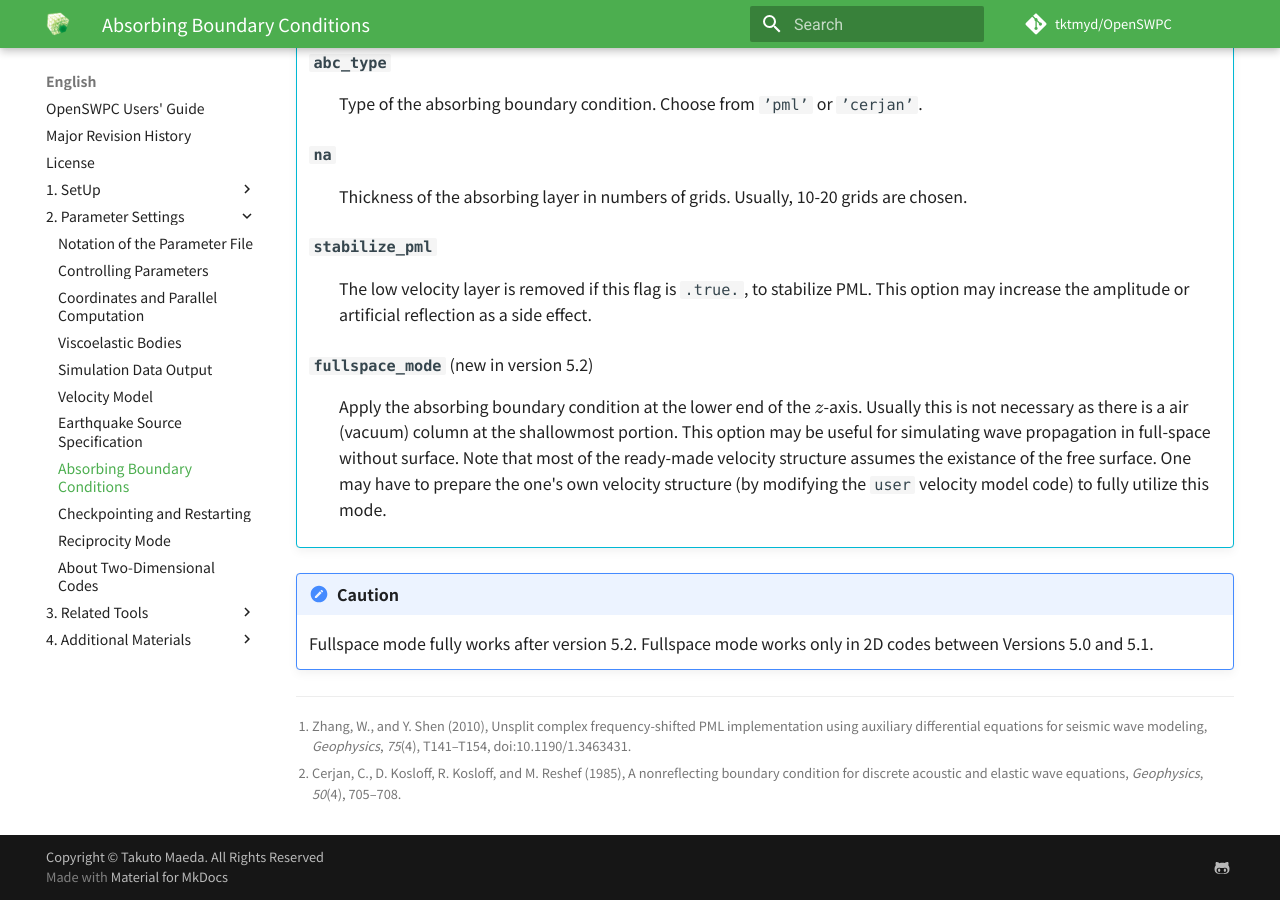
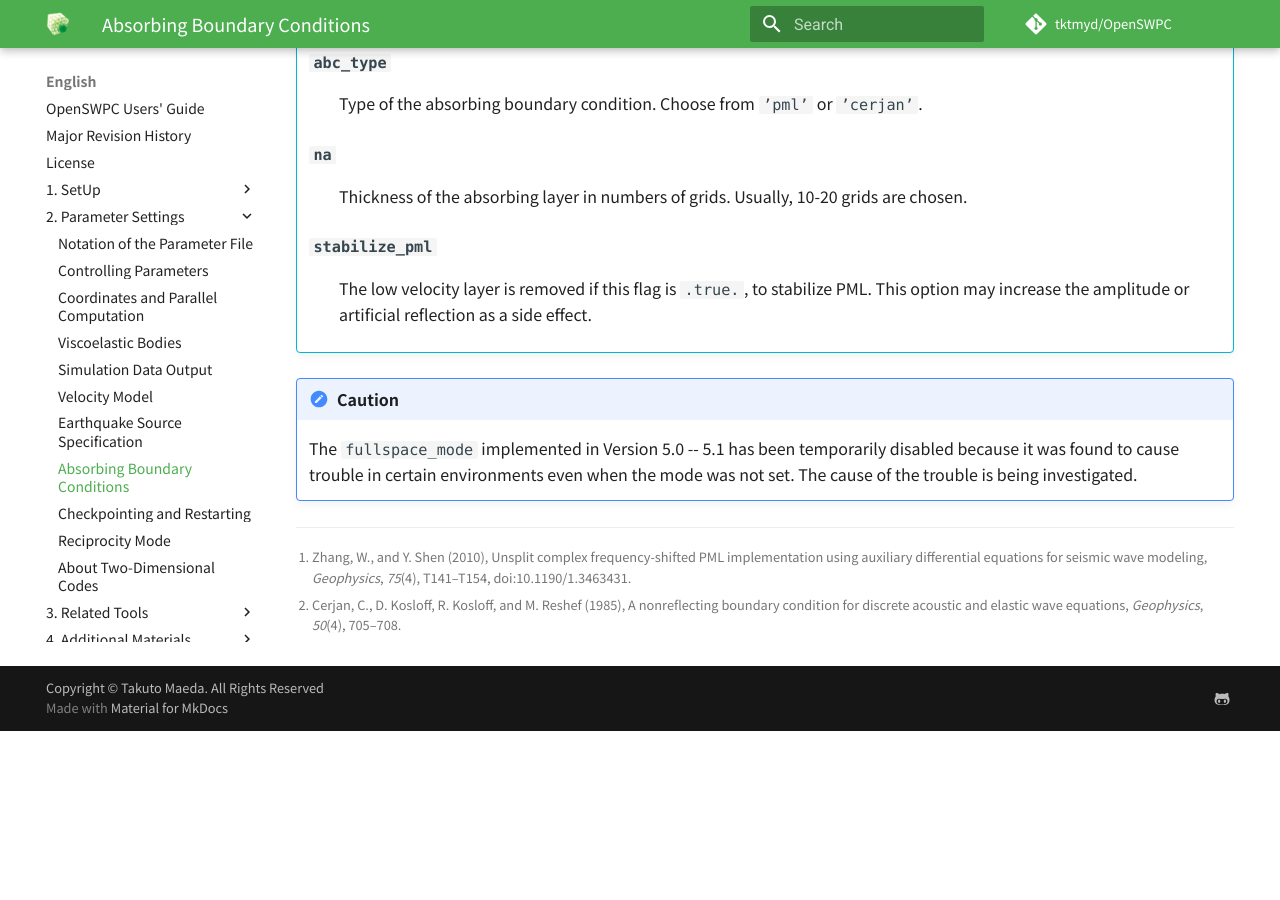
Before and after one commit to OpenSWPC/OpenSWPC, an MkDocs documentation site: the page built from doc/md/English/2._Parameter_Settings/0208_abc.md, in a window 1280 px wide and 900 px high, scrolled down 1691 px. Built offline with MkDocs 1.6.1 and Material for MkDocs 9.7.7, drawn with Linux system fonts in a browser that asks for light colours; some web fonts are replaced; formulas are drawn with MathJax 3; comment, search, counter and statistics services are not loaded; after the commit the page ends 2422 px from its top, so only the background shows below that.

Commit message:
Documentation etc

```diff
--- a/doc/md/English/2._Parameter_Settings/0208_abc.md
+++ b/doc/md/English/2._Parameter_Settings/0208_abc.md
@@ -59,8 +59,13 @@ The Cerjan's sponge always gives a very stable result.
     : The low velocity layer is removed if this flag is `.true.`, to
     stabilize PML. This option may increase the amplitude or artificial reflection as a side effect.
 
+<!---
     **`fullspace_mode`** (new in version 5.2)
     : Apply the absorbing boundary condition at the lower end of the $z$-axis. Usually this is not necessary as there is a air (vacuum) column at the shallowmost portion. This option may be useful for simulating wave propagation in full-space without surface. Note that most of the ready-made velocity structure assumes the existance of the free surface. One may have to prepare the one's own velocity structure (by modifying the `user` velocity model code) to fully utilize this mode.
 
 !!! Caution
     Fullspace mode fully works after version 5.2. Fullspace mode works only in 2D codes between Versions 5.0 and 5.1.
+--->
+
+!!! Caution
+    The `fullspace_mode` implemented in Version 5.0 -- 5.1 has been temporarily disabled because it was found to cause trouble in certain environments even when the mode was not set. The cause of the trouble is being investigated.
```
Also changed, not shown: doc/md/English/2._Parameter_Settings/0201_description.md (+0 -2 lines), doc/md/Japanese/2._パラメタ設定/0201_description.md (+0 -2 lines), doc/md/Japanese/2._パラメタ設定/0208_abc.md (+5 -0 lines), 6 other files.
